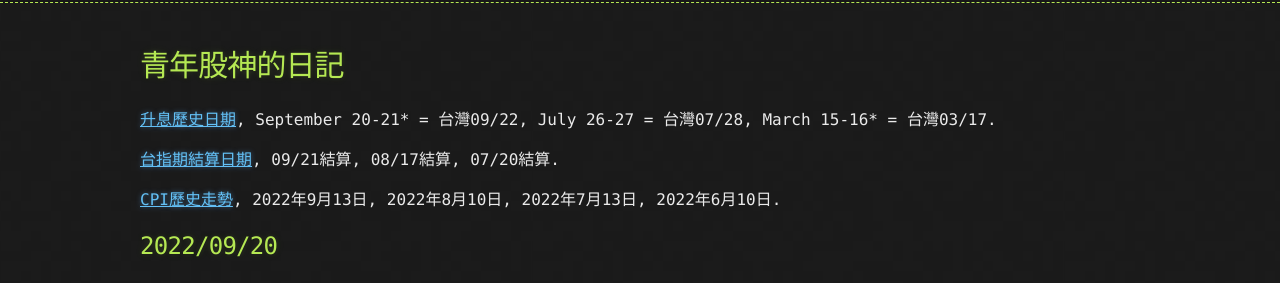
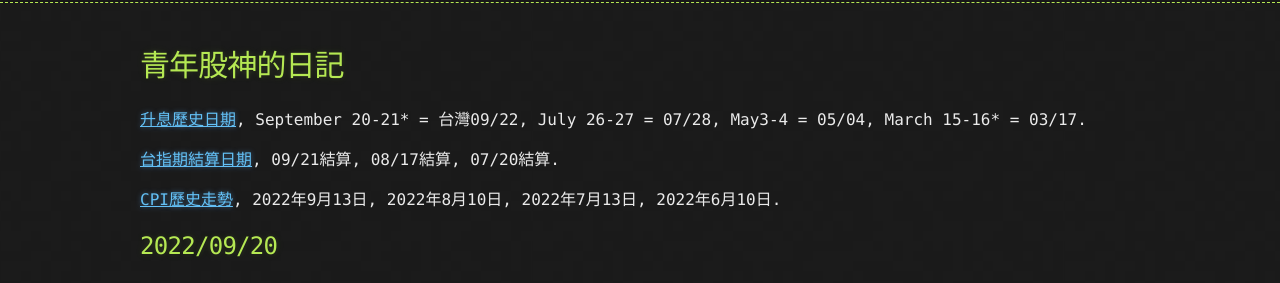
Before and after one commit to lepg5487/Stock_God, a Jekyll site: the page built from index.md, in a window 1280 px wide and 900 px high. Shown: the part 190-473 px from the top of the window. Built offline with Jekyll 4.4.1, drawn with Linux system fonts in a browser that asks for light colours; our own code applies the rules of GitHub Pages for plain Markdown files.

Commit message:
Update index.md

```diff
--- a/index.md
+++ b/index.md
@@ -4,7 +4,7 @@ layout: testlayouts
 
 # 青年股神的日記
 
-[升息歷史日期](https://www.federalreserve.gov/monetarypolicy/fomccalendars.htm), September 20-21* = 台灣09/22, July 26-27 = 台灣07/28, March 15-16* = 台灣03/17.
+[升息歷史日期](https://www.federalreserve.gov/monetarypolicy/fomccalendars.htm), September 20-21* = 台灣09/22, July 26-27 = 07/28, May3-4 = 05/04, March 15-16* = 03/17.
 
 [台指期結算日期](https://options.tw/%E6%9C%9F%E8%B2%A8%E8%A1%8C%E4%BA%8B%E6%9B%86/), 09/21結算, 08/17結算, 07/20結算.
 
```
